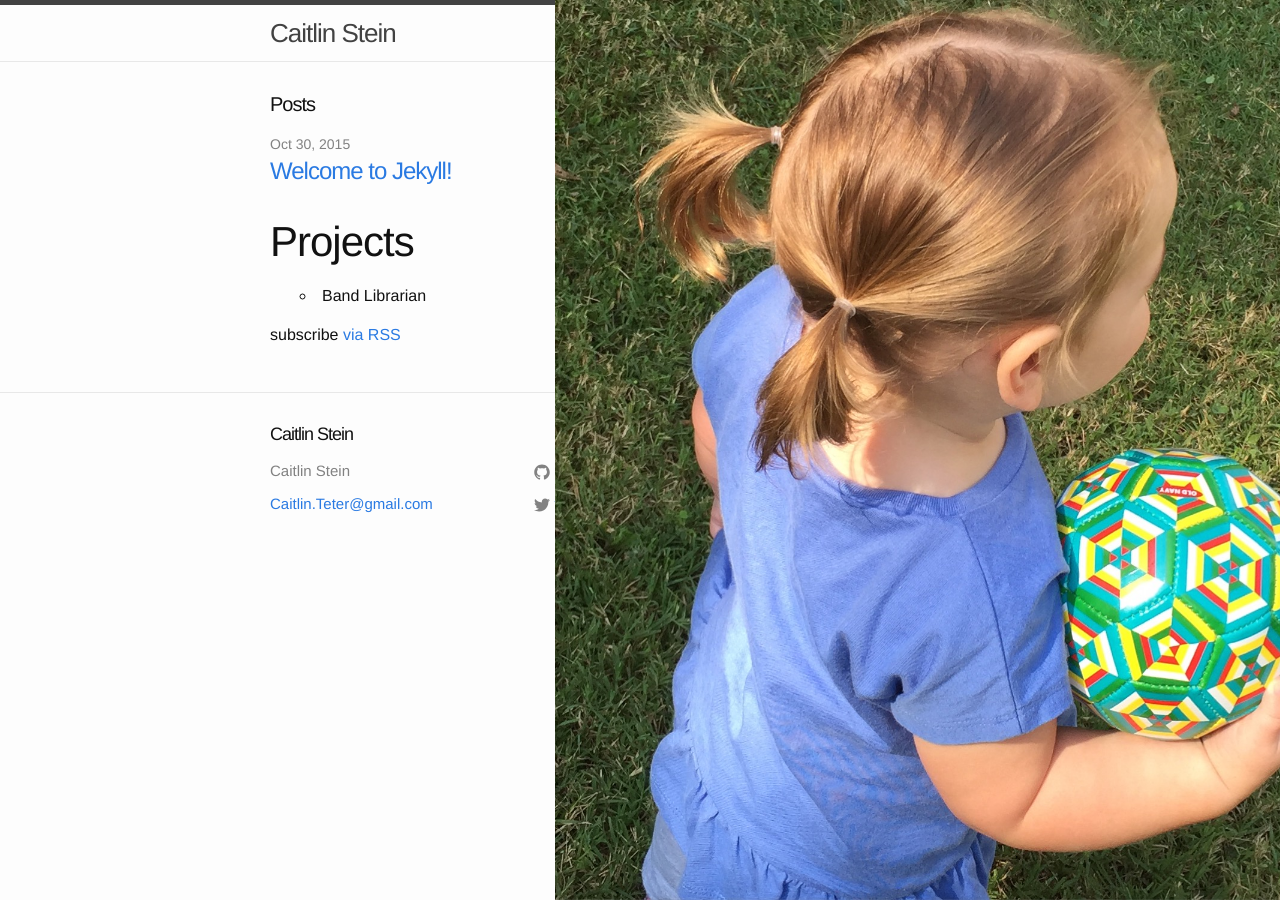
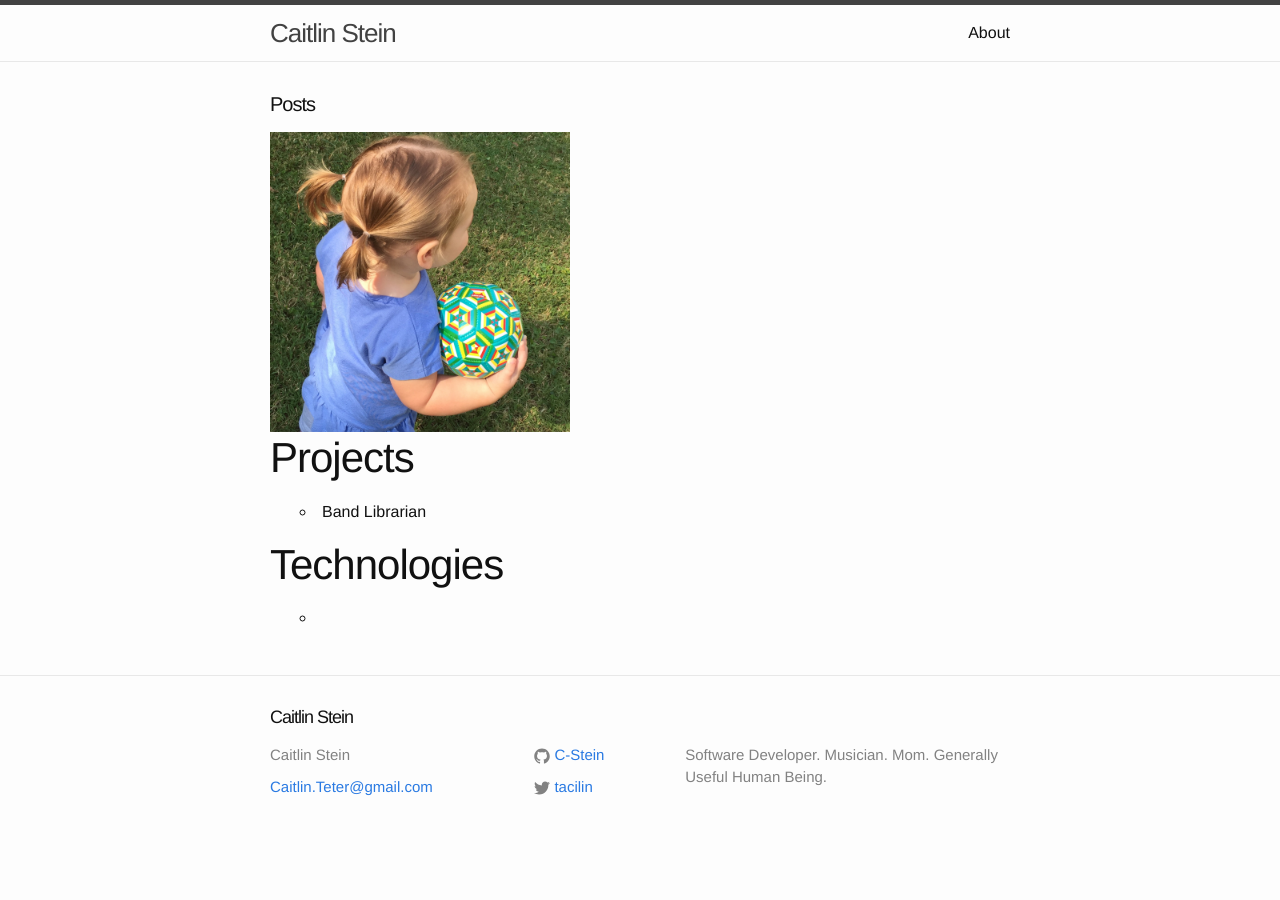
Before and after one commit to C-Stein/C-Stein.github.io, a Jekyll site: the page built from index.html, in a window 1280 px wide. Built offline with Jekyll 4.4.1, drawn with Linux system fonts in a browser that asks for light colours.

Commit message:
adding some image files and moving away from photo background image

```diff
--- a/index.html
+++ b/index.html
@@ -3,29 +3,20 @@ layout: default
 ---
 
 <div class="home">
-  <div class="five columns" id="info">
+  <div  id="info">
     <h2 class="page-heading">Posts</h2>
 
-    <ul class="post-list">
-      {% for post in site.posts %}
-        <li>
-          <span class="post-meta">{{ post.date | date: "%b %-d, %Y" }}</span>
-
-          <h2>
-            <a class="post-link" href="{{ post.url | prepend: site.baseurl }}">{{ post.title }}</a>
-          </h2>
-        </li>
-      {% endfor %}
-    </ul>
+    <img src="./img/MJPic.jpeg" width="300" height="300">
 
     <h2>Projects</h2>
       <ul>
         <li>Band Librarian</li>
       </ul>
+    <h2>Technologies</h2>
+      <ul>
+        <li></li>
+      </ul>
 
-    <p class="rss-subscribe">subscribe <a href="{{ "/feed.xml" | prepend: site.baseurl }}">via RSS</a></p>
-  </div>
-  <div class="img-container seven columns">
   </div>
 
 </div>
```
Also changed, not shown: img/HTML5.png (added), img/Java.png (added), img/VS.png (added), img/angular.jpeg (added), img/bower.png (added), img/github.png (added), img/grunt.png (added), img/javascript.jpeg (added), img/jquery.png (added), img/sass.png (added).
